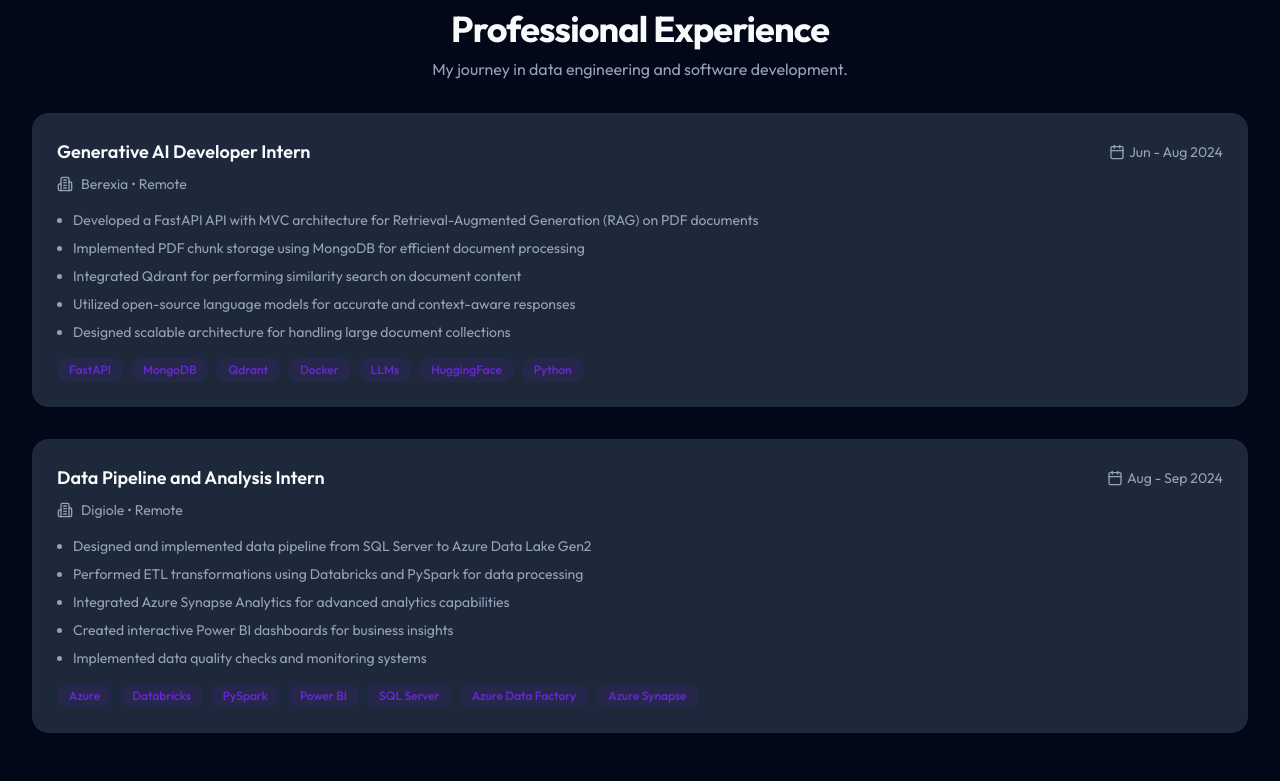
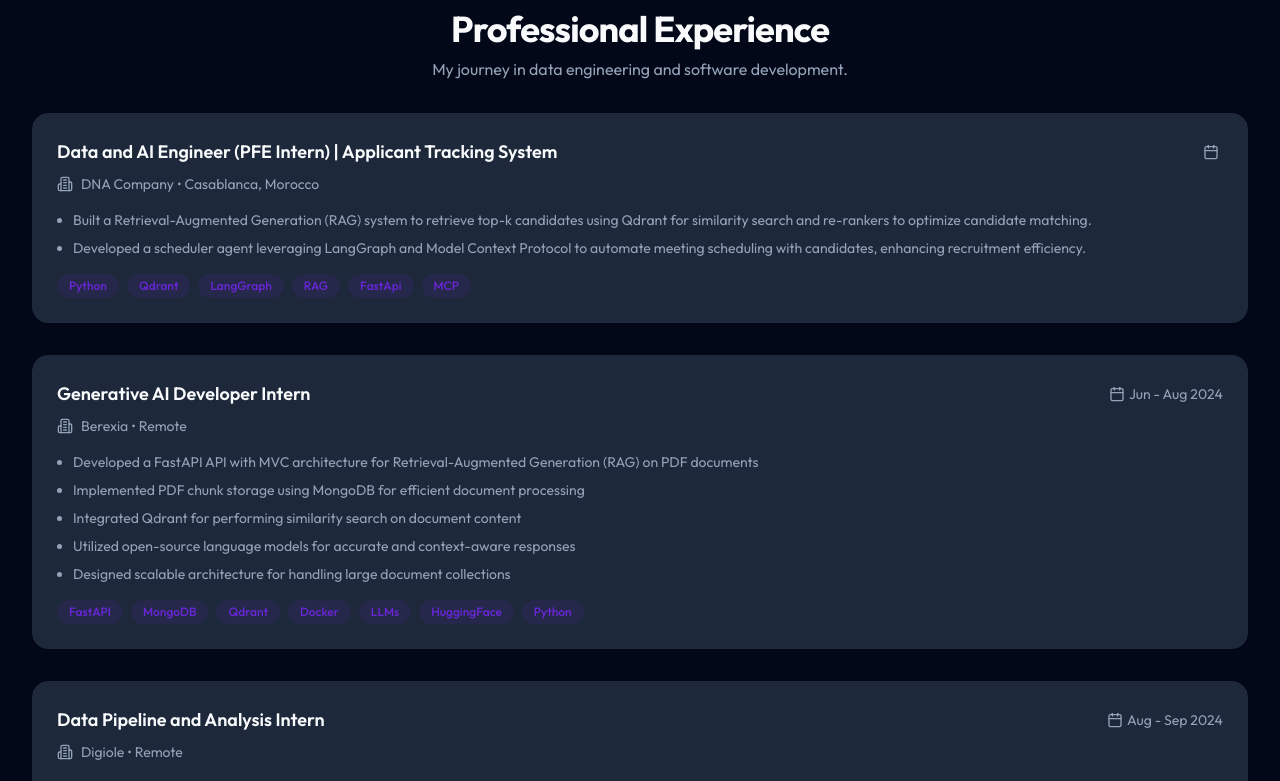
Before and after one commit to younes921722/my-portfolio, a Next.js app: page / in a window 1280 px wide. Shown: the part 2000-2781 px from the top of the page. Built offline with nearby package versions, Linux system fonts and the light colour scheme.

Commit message:
update exp

```diff
--- a/src/components/sections/Experience.tsx
+++ b/src/components/sections/Experience.tsx
@@ -4,6 +4,17 @@ import { motion } from 'framer-motion'
 import { Building2, Calendar } from 'lucide-react'
 
 const experiences = [
+  {
+  title: "Data and AI Engineer (PFE Intern) | Applicant Tracking System",
+  company: "DNA Company",
+  location: "Casablanca, Morocco",
+  date: "February 2025 – August 2025",
+  description: [
+    "Built a Retrieval-Augmented Generation (RAG) system to retrieve top-k candidates using Qdrant for similarity search and re-rankers to optimize candidate matching.",
+    "Developed a scheduler agent leveraging LangGraph and Model Context Protocol to automate meeting scheduling with candidates, enhancing recruitment efficiency."
+  ],
+  stack: ["Python", "Qdrant", "LangGraph", "RAG", "FastApi", "MCP"]
+},
   {
     title: 'Generative AI Developer Intern',
     company: 'Berexia',
```
